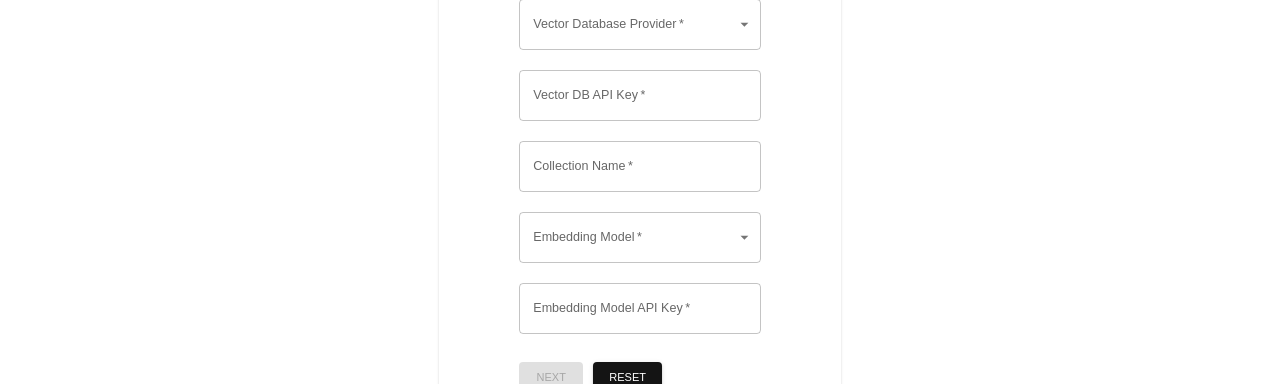
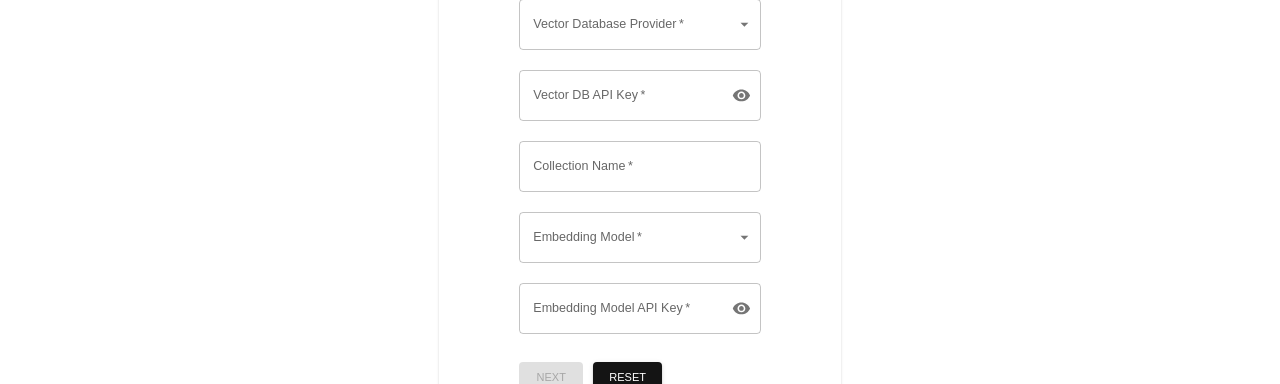
Before and after one commit to lckariyawasam/vector-store-management-app, a React (Create React App) app: page / in a window 1280 px wide. Shown: the part 226-610 px from the top of the page. Built offline with nearby package versions, Linux system fonts and the light colour scheme.

Commit message:
Change API key fields to password type inputs

```diff
--- a/src/pages/NewSetup/index.jsx
+++ b/src/pages/NewSetup/index.jsx
@@ -1,5 +1,7 @@
 import React, { useContext, useEffect, useRef, useState } from 'react';
-import { Button, TextField, Grid, Typography, Paper, Box, Select, MenuItem, FormControl, InputLabel } from '@mui/material';
+import { Button, TextField, Grid, Typography, Paper, Box, Select, MenuItem, FormControl, InputAdornment, IconButton, InputLabel } from '@mui/material';
+import Visibility from '@mui/icons-material/Visibility';
+import VisibilityOff from '@mui/icons-material/VisibilityOff';
 import { useNavigate } from 'react-router-dom';
 import { AppContext } from '../../context/AppContext';
 
@@ -14,6 +16,8 @@ function SetupPage() {
 
   const [isNextButtonDisabled, setIsNextButtonDisabled] = useState(true);
   const [showRequiredIndicators, setShowRequiredIndicators] = useState(false);
+  const [showDBApiKey, setShowDBApiKey] = useState(false);
+  const [showEmbeddingModelApiKey, setShowEmbeddingModelApiKey] = useState(false);
 
   const initialState = useRef({
     selectedProvider,
@@ -91,7 +95,20 @@ function SetupPage() {
                         onChange={(e) => setVectorDBAPIKey(e.target.value)}
                         fullWidth
                         required
+                        type={ showDBApiKey ? 'text' : 'password'}
                         error={showRequiredIndicators && !vectorDBAPIKey}
+                        InputProps={{
+                          endAdornment: (
+                            <InputAdornment position="end">
+                              <IconButton
+                                onClick={() => {setShowDBApiKey(!showDBApiKey)}}
+                                edge="end"
+                              >
+                                {showDBApiKey ? <VisibilityOff /> : <Visibility />}
+                              </IconButton>
+                            </InputAdornment>
+                          ),
+                        }}
                     />
                     </Grid>
                     <Grid item xs={12}>
@@ -129,6 +146,19 @@ function SetupPage() {
                         fullWidth
                         required
                         error={showRequiredIndicators && !embeddingModelAPIKey}
+                        type={ showEmbeddingModelApiKey ? 'text' : 'password'}
+                        InputProps={{
+                          endAdornment: (
+                            <InputAdornment position="end">
+                              <IconButton
+                                onClick={() => {setShowEmbeddingModelApiKey(!showEmbeddingModelApiKey)}}
+                                edge="end"
+                              >
+                                {showEmbeddingModelApiKey ? <VisibilityOff /> : <Visibility />}
+                              </IconButton>
+                            </InputAdornment>
+                          ),
+                        }}
                         />
                     </Grid>
                     )}
```
